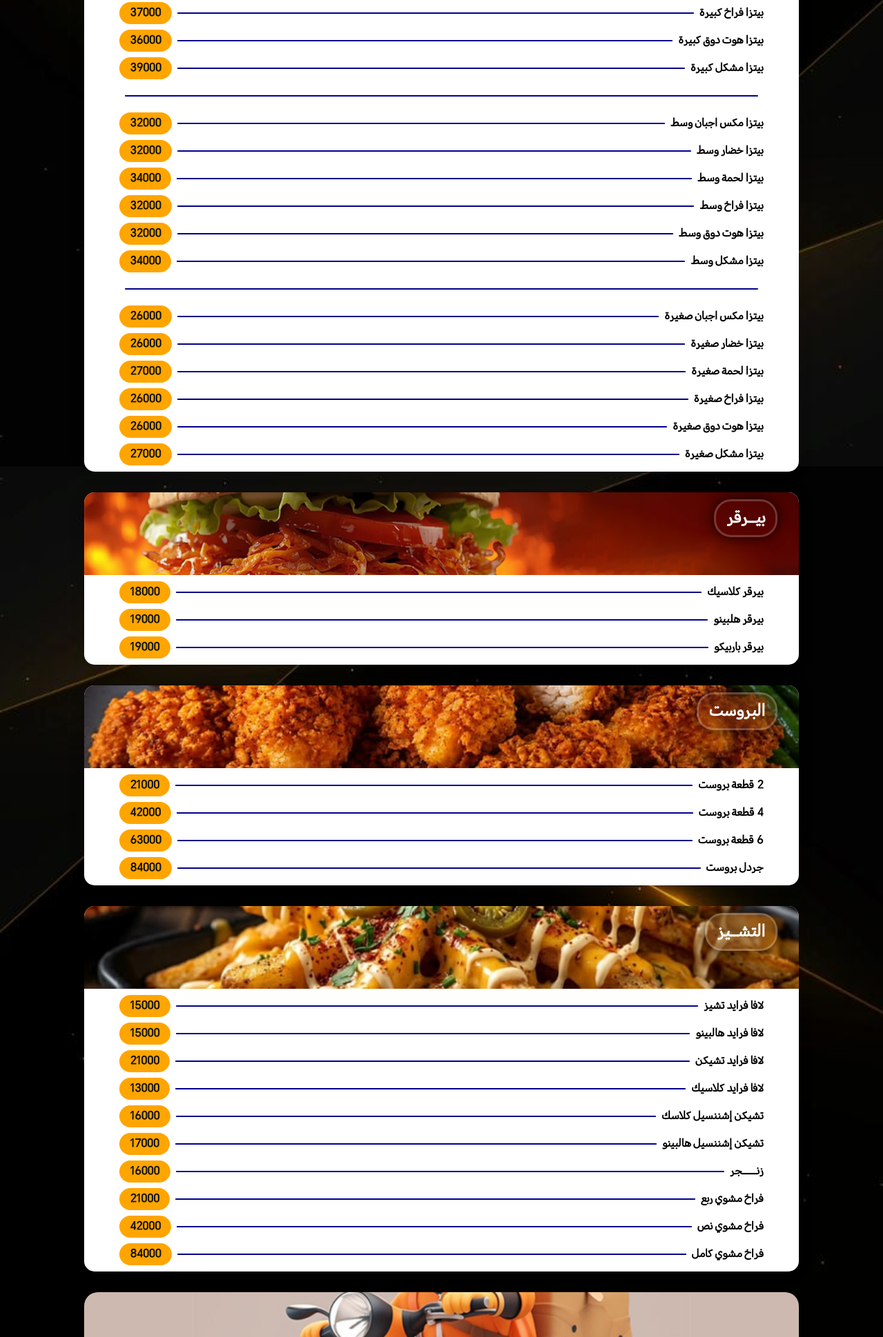
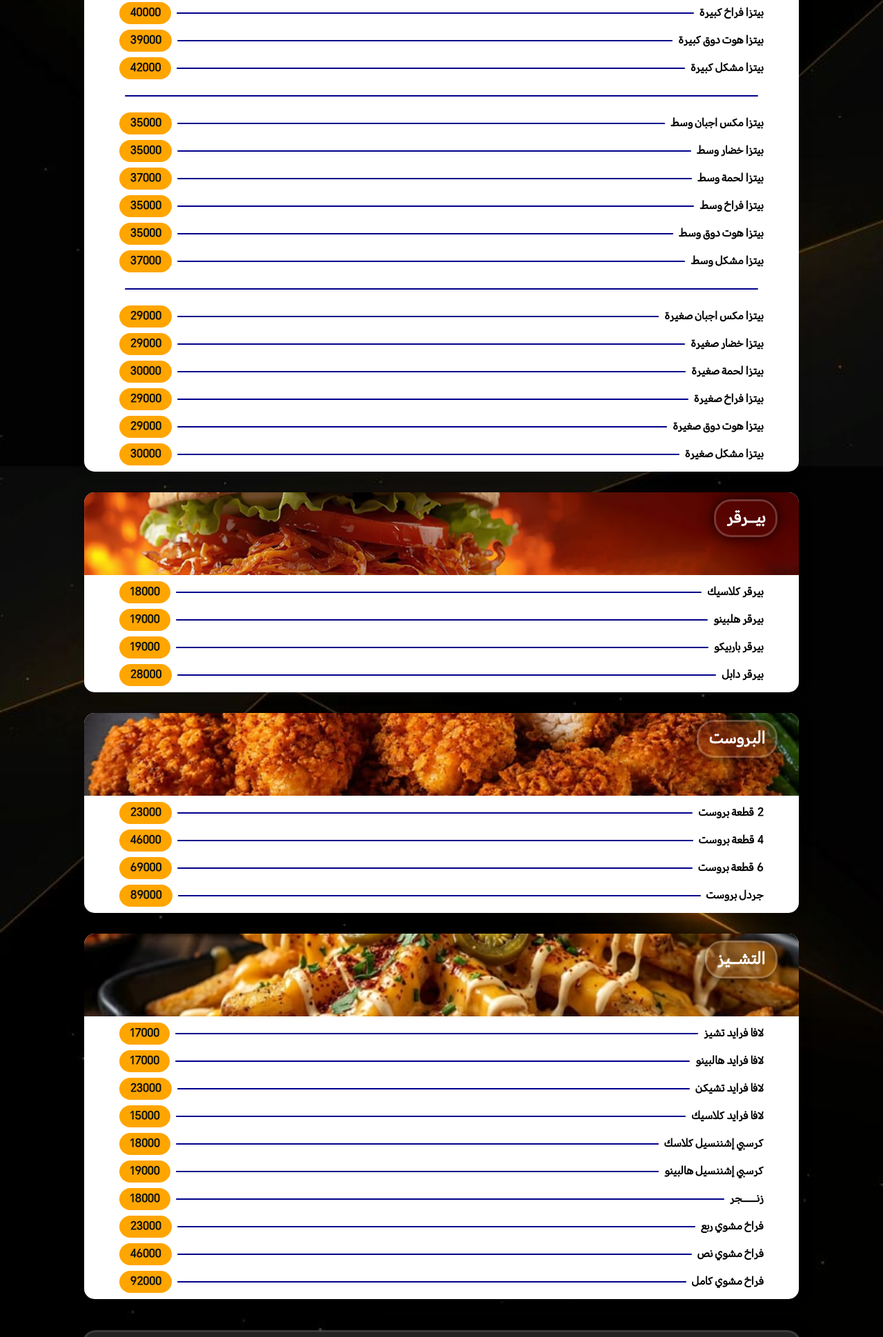
Before and after one commit to khalid-Monster/m-portfolio, a plain HTML site: page index.html in a window 1280 px wide. Shown: the part 861-2800 px from the top of the page at 69% size. Drawn offline with Linux system fonts and the light colour scheme.

Commit message:
Add files via upload

```diff
--- a/index.html
+++ b/index.html
@@ -37,7 +37,7 @@
 
                 <div class="theitem">
 
-                    <div class="price">14000</div>
+                    <div class="price">17000</div>
                     <div class="line"></div>
                     <div class="name">فراولة بالحليب</div>
 
@@ -115,42 +115,42 @@
 
                 <div class="theitem">
 
-                    <div class="price">36000</div>
+                    <div class="price">39000</div>
                     <div class="line"></div>
                     <div class="name">بيتزا مكس اجبان كبيرة</div>
 
                 </div>
                 <div class="theitem">
 
-                    <div class="price">36000</div>
+                    <div class="price">39000</div>
                     <div class="line"></div>
                     <div class="name">بيتزا خضار كبيرة</div>
 
                 </div>
                 <div class="theitem">
 
-                    <div class="price">39000</div>
+                    <div class="price">42000</div>
                     <div class="line"></div>
                     <div class="name">بيتزا لحمة كبيرة</div>
 
                 </div>
                 <div class="theitem">
 
-                    <div class="price">37000</div>
+                    <div class="price">40000</div>
                     <div class="line"></div>
                     <div class="name">بيتزا فراخ كبيرة</div>
 
                 </div>
                 <div class="theitem">
 
-                    <div class="price">36000</div>
+                    <div class="price">39000</div>
                     <div class="line"></div>
                     <div class="name">بيتزا هوت دوق كبيرة</div>
 
                 </div>
                 <div class="theitem">
 
-                    <div class="price">39000</div>
+                    <div class="price">42000</div>
                     <div class="line"></div>
                     <div class="name">بيتزا مشكل كبيرة</div>
 
@@ -162,42 +162,42 @@
                 </div>
                 <div class="theitem">
 
-                    <div class="price">32000</div>
+                    <div class="price">35000</div>
                     <div class="line"></div>
                     <div class="name">بيتزا مكس اجبان وسط</div>
 
                 </div>
                 <div class="theitem">
 
-                    <div class="price">32000</div>
+                    <div class="price">35000</div>
                     <div class="line"></div>
                     <div class="name">بيتزا خضار وسط</div>
 
                 </div>
                 <div class="theitem">
 
-                    <div class="price">34000</div>
+                    <div class="price">37000</div>
                     <div class="line"></div>
                     <div class="name">بيتزا لحمة وسط</div>
 
                 </div>
                 <div class="theitem">
 
-                    <div class="price">32000</div>
+                    <div class="price">35000</div>
                     <div class="line"></div>
                     <div class="name">بيتزا فراخ وسط</div>
 
                 </div>
                 <div class="theitem">
 
-                    <div class="price">32000</div>
+                    <div class="price">35000</div>
                     <div class="line"></div>
                     <div class="name">بيتزا هوت دوق وسط</div>
 
                 </div>
                 <div class="theitem">
 
-                    <div class="price">34000</div>
+                    <div class="price">37000</div>
                     <div class="line"></div>
                     <div class="name">بيتزا مشكل وسط</div>
 
@@ -209,42 +209,42 @@
                 </div>
                 <div class="theitem">
 
-                    <div class="price">26000</div>
+                    <div class="price">29000</div>
                     <div class="line"></div>
                     <div class="name">بيتزا مكس اجبان صغيرة</div>
 
                 </div>
                 <div class="theitem">
 
-                    <div class="price">26000</div>
+                    <div class="price">29000</div>
                     <div class="line"></div>
                     <div class="name">بيتزا خضار صغيرة</div>
 
                 </div>
                 <div class="theitem">
 
-                    <div class="price">27000</div>
+                    <div class="price">30000</div>
                     <div class="line"></div>
                     <div class="name">بيتزا لحمة صغيرة</div>
 
                 </div>
                 <div class="theitem">
 
-                    <div class="price">26000</div>
+                    <div class="price">29000</div>
                     <div class="line"></div>
                     <div class="name">بيتزا فراخ صغيرة</div>
 
                 </div>
                 <div class="theitem">
 
-                    <div class="price">26000</div>
+                    <div class="price">29000</div>
                     <div class="line"></div>
                     <div class="name">بيتزا هوت دوق صغيرة</div>
 
                 </div>
                 <div class="theitem">
 
-                    <div class="price">27000</div>
+                    <div class="price">30000</div>
                     <div class="line"></div>
                     <div class="name">بيتزا مشكل صغيرة</div>
 
@@ -285,6 +285,13 @@
                     <div class="name">بيرقر باربيكو</div>
 
                 </div>
+                <div class="theitem">
+
+                    <div class="price">28000</div>
+                    <div class="line"></div>
+                    <div class="name">بيرقر دابل</div>
+
+                </div>
 
 
             </div>
@@ -303,28 +310,28 @@
 
                 <div class="theitem">
 
-                    <div class="price">21000</div>
+                    <div class="price">23000</div>
                     <div class="line"></div>
                     <div class="name">قطعة بروست <span>2</span> </div>
 
                 </div>
                 <div class="theitem">
 
-                    <div class="price">42000</div>
+                    <div class="price">46000</div>
                     <div class="line"></div>
                     <div class="name">قطعة بروست <span>4</span> </div>
 
                 </div>
                 <div class="theitem">
 
-                    <div class="price">63000</div>
+                    <div class="price">69000</div>
                     <div class="line"></div>
                     <div class="name">قطعة بروست <span>6</span> </div>
 
                 </div>
                 <div class="theitem">
 
-                    <div class="price">84000</div>
+                    <div class="price">89000</div>
                     <div class="line"></div>
                     <div class="name"> جردل بروست </div>
 
@@ -347,70 +354,70 @@
 
                 <div class="theitem">
 
-                    <div class="price">15000</div>
+                    <div class="price">17000</div>
                     <div class="line"></div>
                     <div class="name">لافا فرايد تشيز</div>
 
                 </div>
                 <div class="theitem">
 
-                    <div class="price">15000</div>
+                    <div class="price">17000</div>
                     <div class="line"></div>
                     <div class="name">لافا فرايد هالبينو</div>
 
                 </div>
                 <div class="theitem">
 
-                    <div class="price">21000</div>
+                    <div class="price">23000</div>
                     <div class="line"></div>
                     <div class="name">لافا فرايد تشيكن</div>
 
                 </div>
                 <div class="theitem">
 
-                    <div class="price">13000</div>
+                    <div class="price">15000</div>
                     <div class="line"></div>
                     <div class="name">لافا فرايد كلاسيك</div>
 
                 </div>
                 <div class="theitem">
 
-                    <div class="price">16000</div>
+                    <div class="price">18000</div>
                     <div class="line"></div>
-                    <div class="name">تشيكن إشننسيل كلاسك</div>
+                    <div class="name">كرسبي إشننسيل كلاسك</div>
 
                 </div>
                 <div class="theitem">
 
-                    <div class="price">17000</div>
+                    <div class="price">19000</div>
                     <div class="line"></div>
-                    <div class="name">تشيكن إشننسيل هالبينو</div>
+                    <div class="name">كرسبي إشننسيل هالبينو</div>
 
                 </div>
                 <div class="theitem">
 
-                    <div class="price">16000</div>
+                    <div class="price">18000</div>
                     <div class="line"></div>
                     <div class="name">زنــــــجر</div>
 
                 </div>
                 <div class="theitem">
 
-                    <div class="price">21000</div>
+                    <div class="price">23000</div>
                     <div class="line"></div>
                     <div class="name">فراخ مشوي ربع</div>
 
                 </div>
                 <div class="theitem">
 
-                    <div class="price">42000</div>
+                    <div class="price">46000</div>
                     <div class="line"></div>
                     <div class="name">فراخ مشوي نص</div>
 
                 </div>
                 <div class="theitem">
 
-                    <div class="price">84000</div>
+                    <div class="price">92000</div>
                     <div class="line"></div>
                     <div class="name">فراخ مشوي كامل</div>
 
@@ -419,20 +426,6 @@
 
             </div>
 
-        </div>
-
-        <!----التشيز--->
-        <div class="delevry">
-            <img src="images/delevry.jpg" alt="delevry">
-        </div>
-        <div class="delydata">
-            <h3 style="color:orange;margin-bottom: 5px;">خـدمة توصيل الطلبات</h3>
-            <p>جوار طلمبة شل للبترول</p>
-            <div class="icon">
-                <img src="images/call.png" alt="call">
-                <img src="images/whatsapp.png" alt="call">
-            </div>
-            <p>+249 115 450 909</p>
         </div>
 
         <div class="DEVOLOPER">
```
